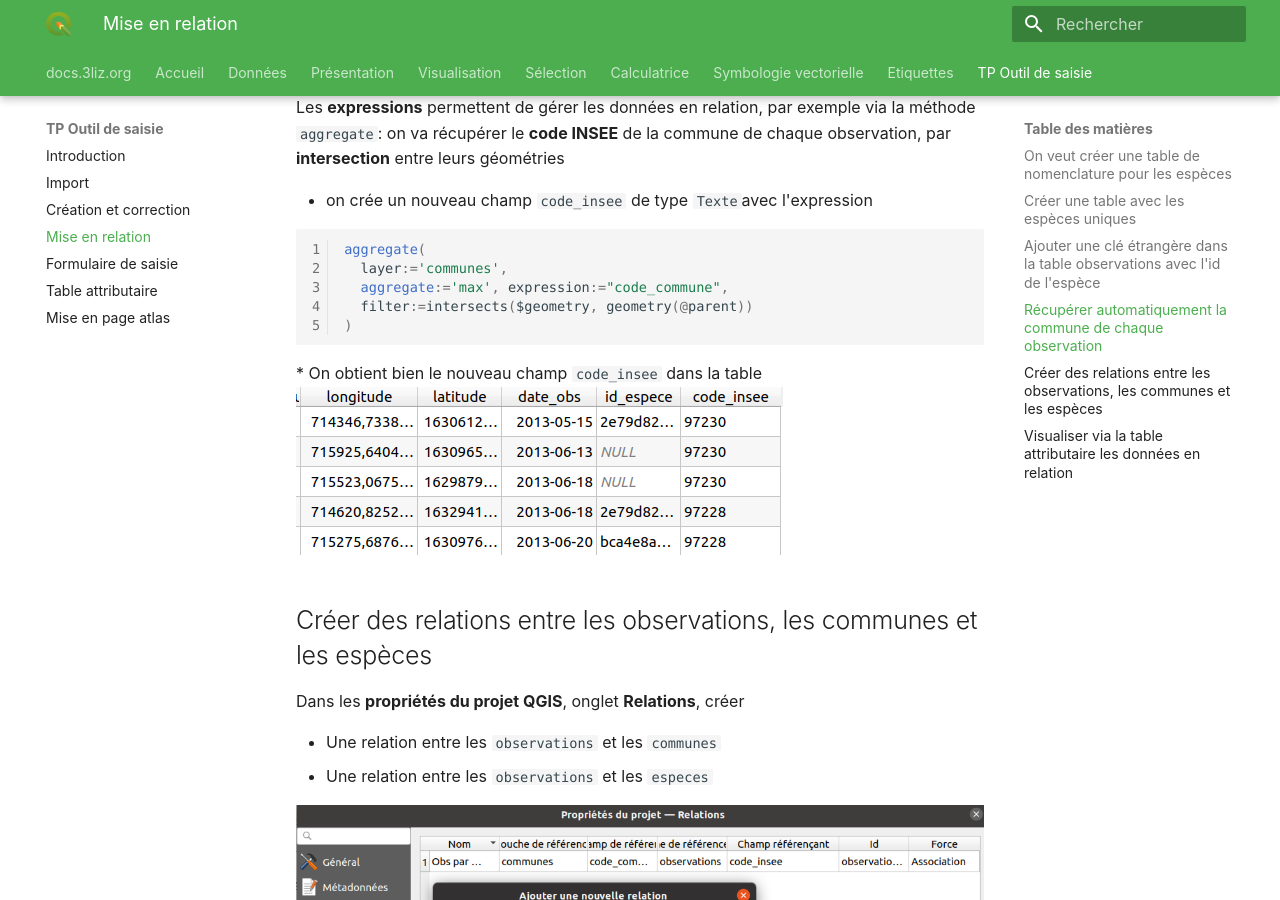
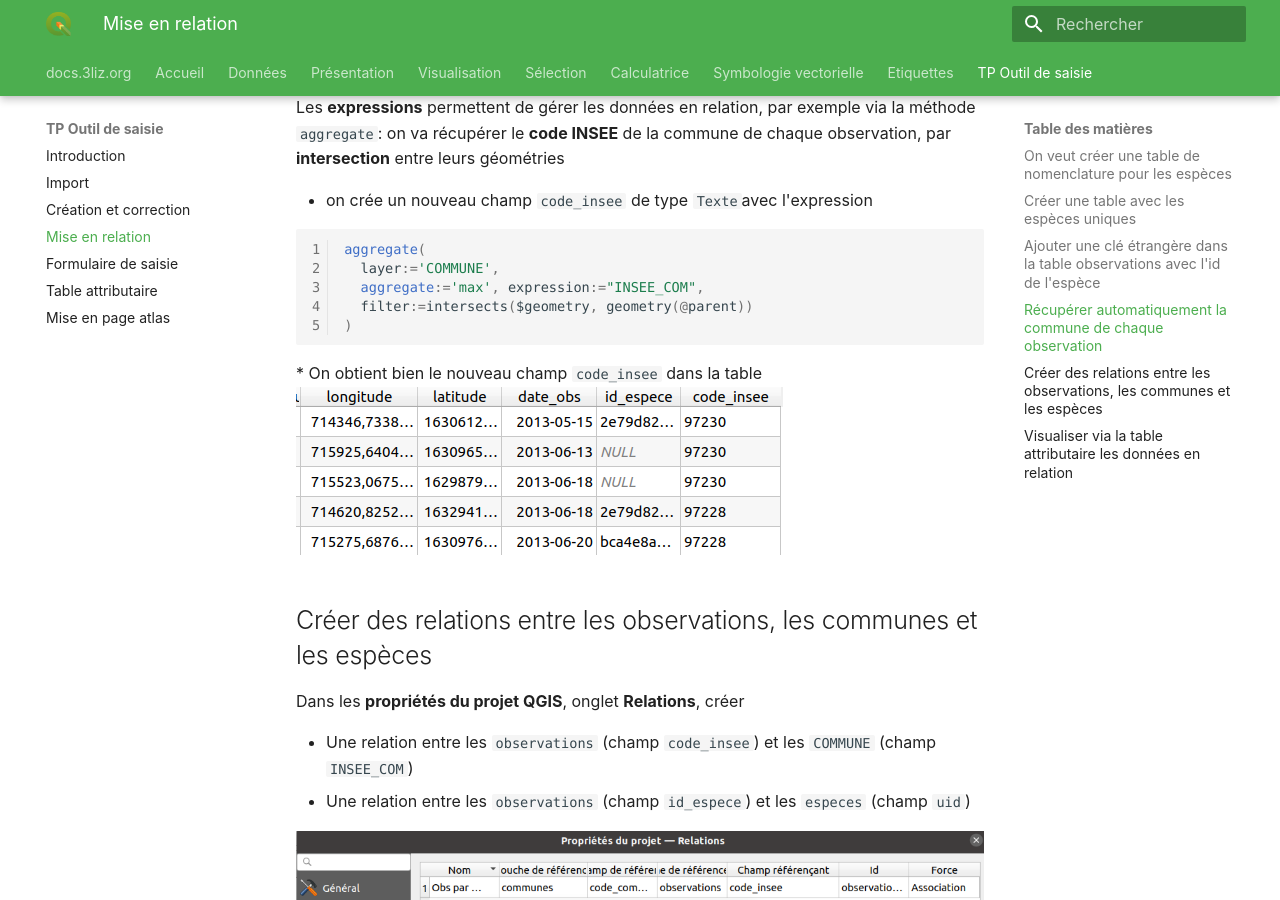
Before and after one commit to 3liz/formation-qgis-expressions, an MkDocs documentation site: the page built from docs/tp_relation.md, in a window 1280 px wide and 900 px high, scrolled down 2611 px. Built offline with MkDocs 1.6.1 and Material for MkDocs 9.7.7, drawn with Linux system fonts in a browser that asks for light colours; nearby versions of some CDN libraries.

Commit message:
TP - relation: correction nom de champ

````diff
--- a/docs/tp_relation.md
+++ b/docs/tp_relation.md
@@ -76,8 +76,8 @@ de chaque observation, par **intersection** entre leurs géométries
 
   ```sql
   aggregate(
-    layer:='communes',
-    aggregate:='max', expression:="code_commune",
+    layer:='COMMUNE',
+    aggregate:='max', expression:="INSEE_COM",
     filter:=intersects($geometry, geometry(@parent))
   )
   ```
@@ -89,8 +89,8 @@ de chaque observation, par **intersection** entre leurs géométries
 
 Dans les **propriétés du projet QGIS**, onglet **Relations**, créer
 
-* Une relation entre les `observations` et les `communes`
-* Une relation entre les `observations` et les `especes`
+* Une relation entre les `observations` (champ `code_insee`) et les `COMMUNE` (champ `INSEE_COM`)
+* Une relation entre les `observations` (champ `id_espece`) et les `especes` (champ `uid`)
 
 ![width:900](media/relations_observations_especes_et_communes.png)
 
````
